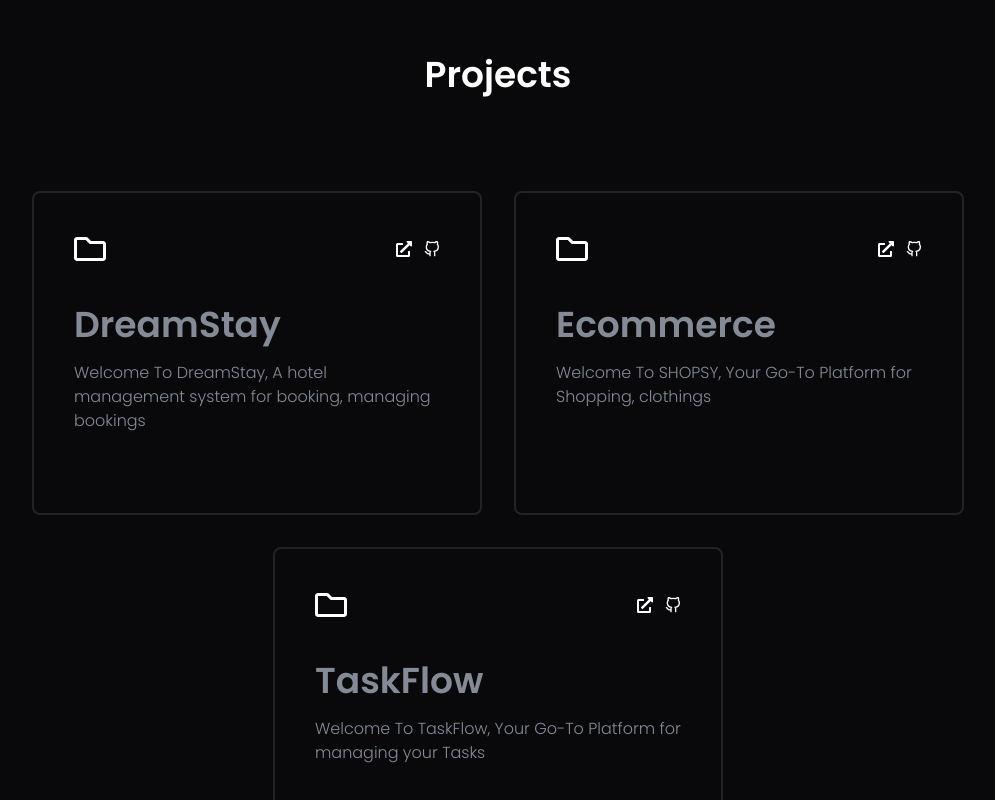
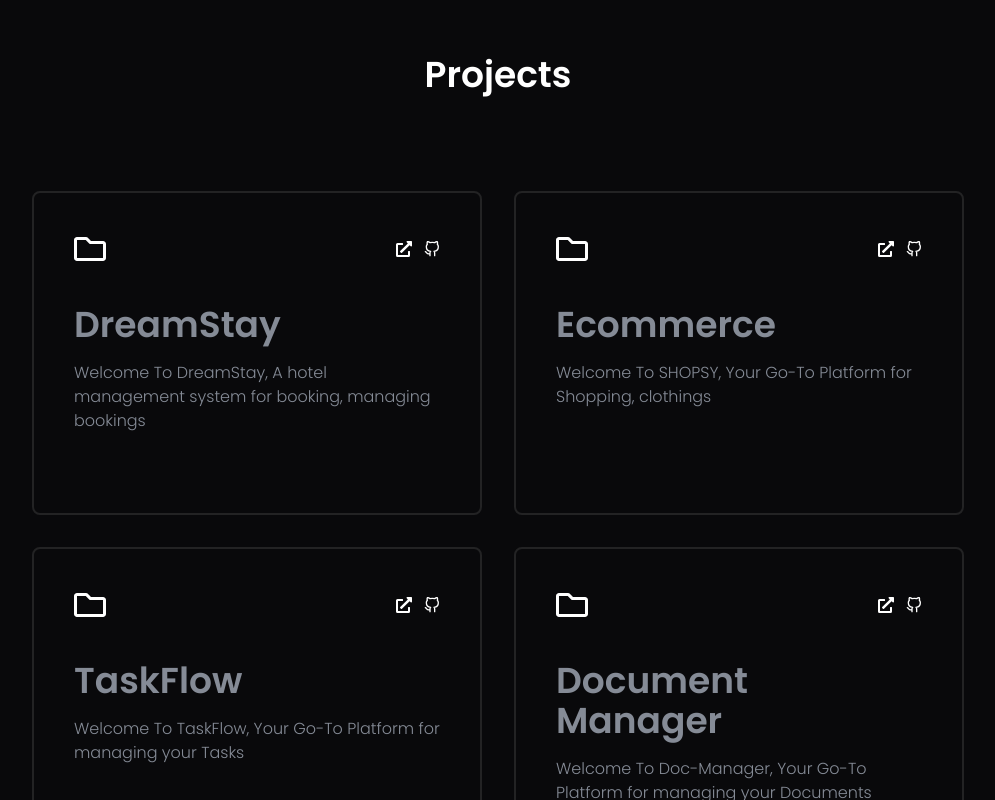
Before and after one commit to ASURA103/Portfolio, a React (Vite) app: page / in a window 1280 px wide. Shown: the part 2740-3540 px from the top of the page, without its empty margins (142-1137 px from the left). Built offline with nearby package versions, Linux system fonts and the light colour scheme; a web font is replaced by a local one.

Commit message:
DEPLOYED NEW PROJECT

```diff
--- a/src/components/project.jsx
+++ b/src/components/project.jsx
@@ -29,6 +29,15 @@ export default function Project() {
       github: "https://github.com/ASURA103/Task-Management-Web-Application",
       category: "Full Stack",
       link: "https://asura-taskflaw.vercel.app/",
+    },
+    {
+      title: "Document Manager",
+      description:
+        "Welcome To Doc-Manager, Your Go-To Platform for managing your Documents",
+      tech: ["React", "Tailwind", "Node", "Express", "MongoDB"],
+      github: "https://github.com/ASURA103/Document-Manager-Web-Application",
+      category: "Full Stack",
+      link: "https://document-manager-web-application.vercel.app/",
     },
   ];
 
```
